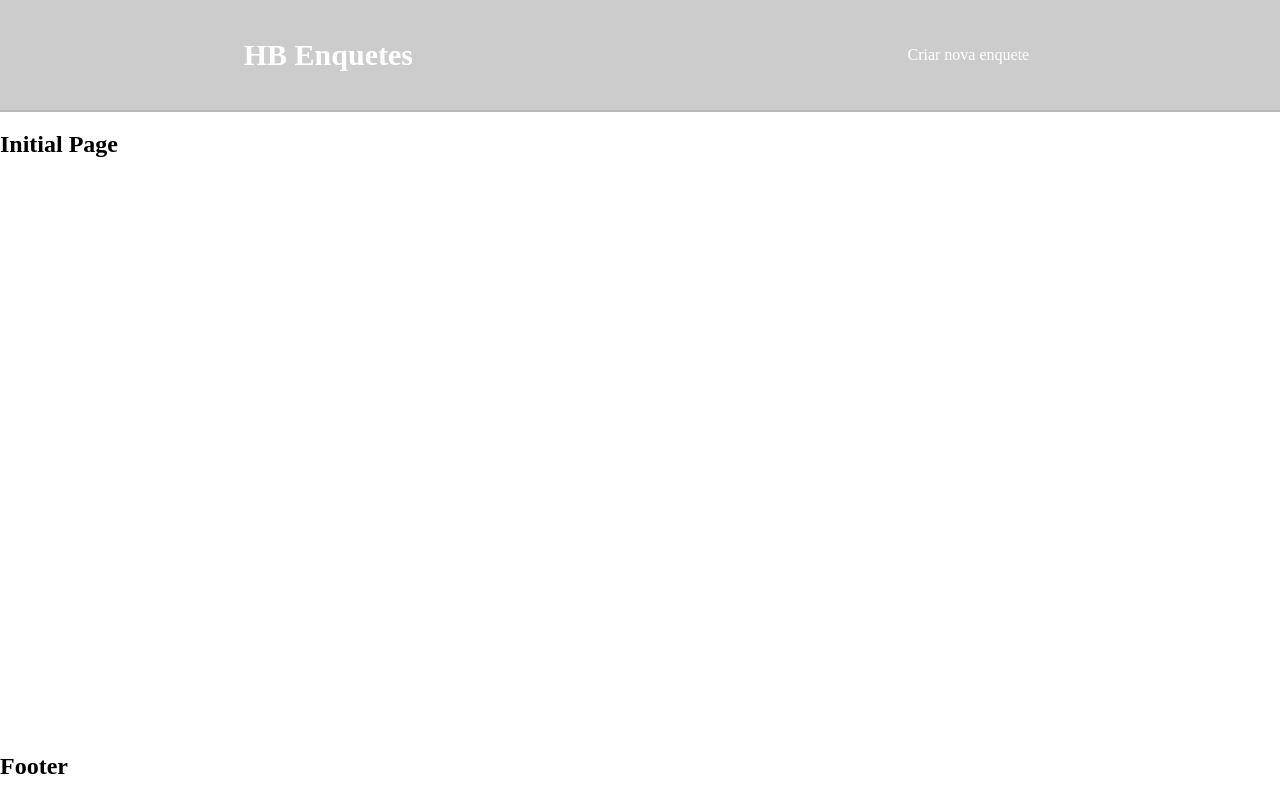
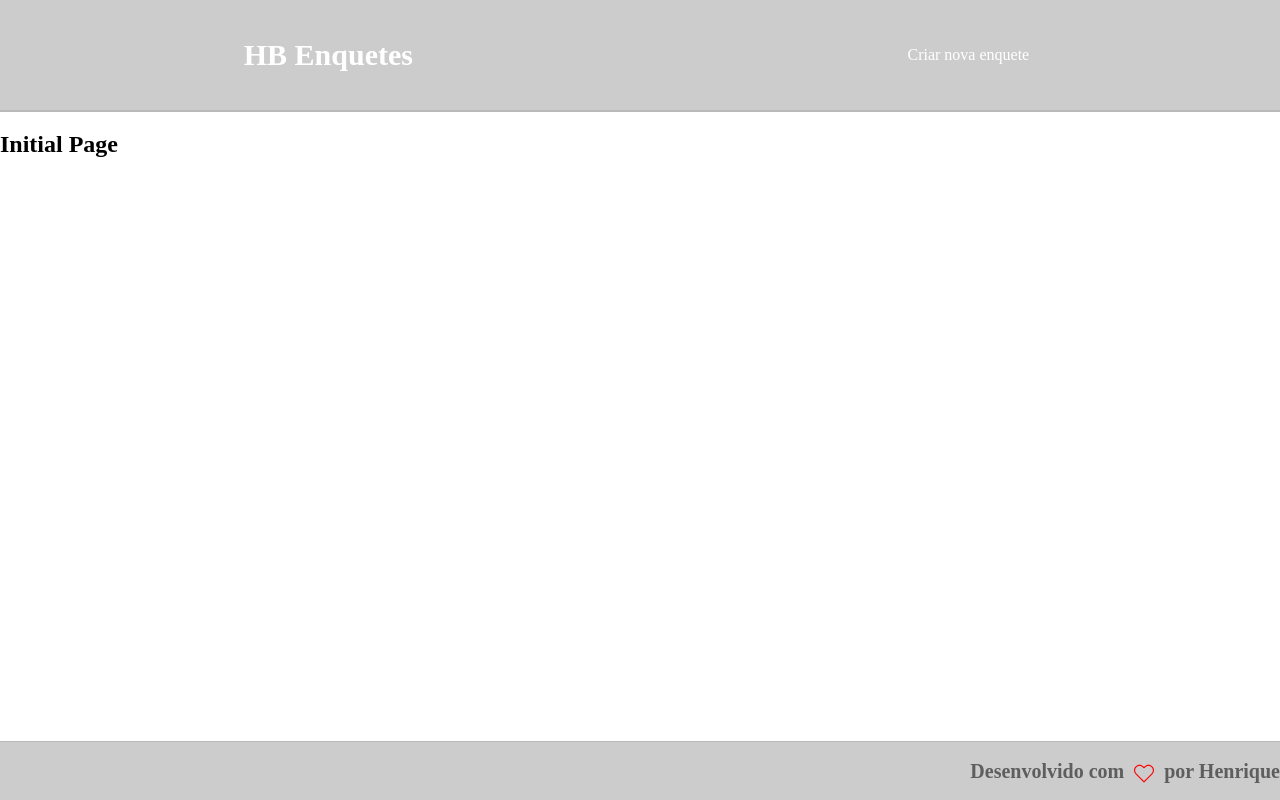
Before and after one commit to Henriquesb-1/voting-system-web-ui, a React (Create React App) app: page / in a window 1280 px wide. Built offline with nearby package versions, Linux system fonts and the light colour scheme.

Commit message:
Footer implemented.

```diff
--- a/src/components/layout/Footer.tsx
+++ b/src/components/layout/Footer.tsx
@@ -1,7 +1,29 @@
+import "./footer.css";
+
 export default function Footer() {
     return (
         <footer>
-            <h2>Footer</h2>
+            <div className="footer flex-row-end">
+                <h2>
+                    Desenvolvido com
+                    <span className="margin-x">
+                        <svg fill="#f00" height="20px" width="20px" version="1.1" id="Capa_1" xmlns="http://www.w3.org/2000/svg"
+                            viewBox="0 0 471.701 471.701">
+                            <g>
+                                <path d="M433.601,67.001c-24.7-24.7-57.4-38.2-92.3-38.2s-67.7,13.6-92.4,38.3l-12.9,12.9l-13.1-13.1
+		                            c-24.7-24.7-57.6-38.4-92.5-38.4c-34.8,0-67.6,13.6-92.2,38.2c-24.7,24.7-38.3,57.5-38.2,92.4c0,34.9,13.7,67.6,38.4,92.3
+		                            l187.8,187.8c2.6,2.6,6.1,4,9.5,4c3.4,0,6.9-1.3,9.5-3.9l188.2-187.5c24.7-24.7,38.3-57.5,38.3-92.4
+		                            C471.801,124.501,458.301,91.701,433.601,67.001z M414.401,232.701l-178.7,178l-178.3-178.3c-19.6-19.6-30.4-45.6-30.4-73.3
+		                            s10.7-53.7,30.3-73.2c19.5-19.5,45.5-30.3,73.1-30.3c27.7,0,53.8,10.8,73.4,30.4l22.6,22.6c5.3,5.3,13.8,5.3,19.1,0l22.4-22.4
+		                            c19.6-19.6,45.7-30.4,73.3-30.4c27.6,0,53.6,10.8,73.2,30.3c19.6,19.6,30.3,45.6,30.3,73.3
+		                            C444.801,187.101,434.001,213.101,414.401,232.701z"
+                                />
+                            </g>
+                        </svg>
+                    </span>
+                    por Henrique
+                </h2>
+            </div>
         </footer>
     )
 }
--- /dev/null
+++ b/src/components/layout/footer.css
@@ -0,0 +1,20 @@
+.footer {
+    background-color: #ccc;
+    border-top: 1px solid #b9b9b9;
+    box-shadow: .5px .5px .5px .5px #b9b9b9;
+    color: #5e5e5e;
+}
+
+.footer h2 {
+    font-size: 20px;
+}
+
+.footer span svg {
+    transform: translateY(28%);
+}
+
+@media screen and (max-width: 480px) {
+    .footer h2 {
+        font-size: 17px;
+    }
+}
```
